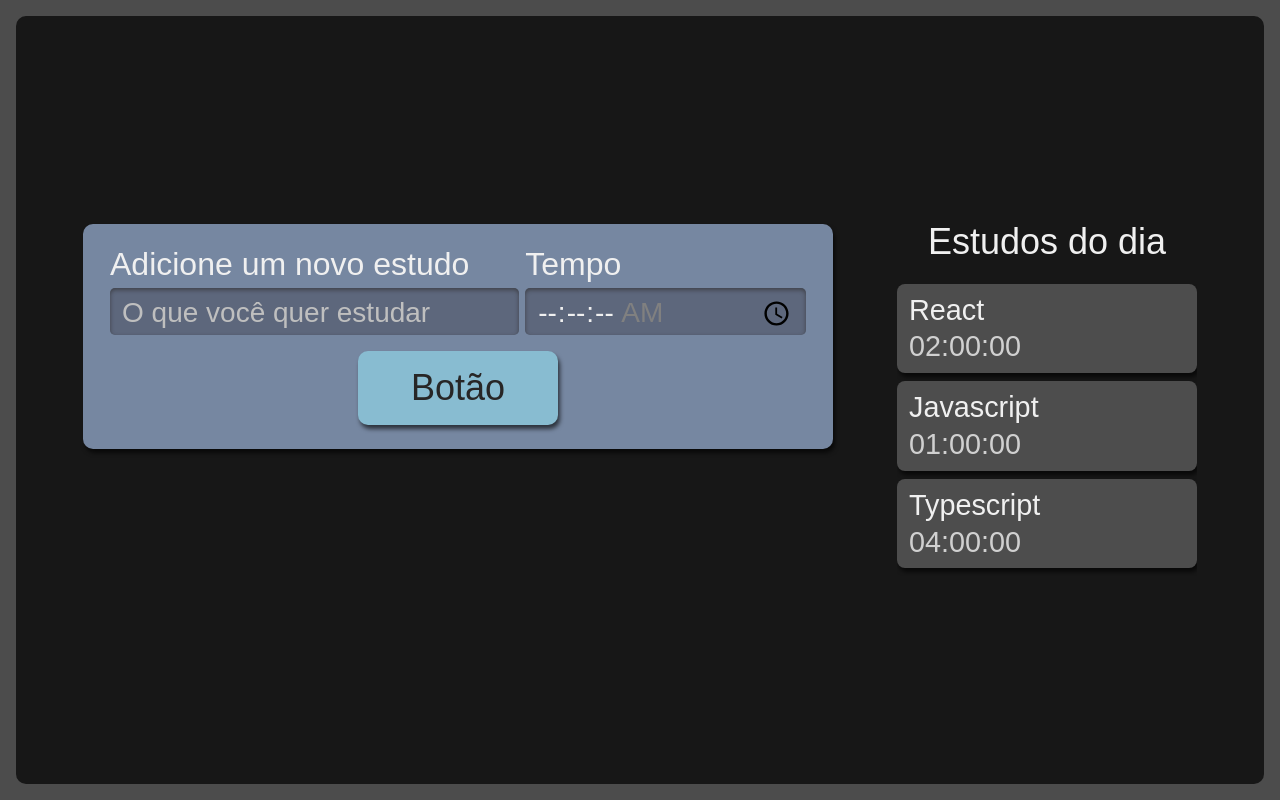
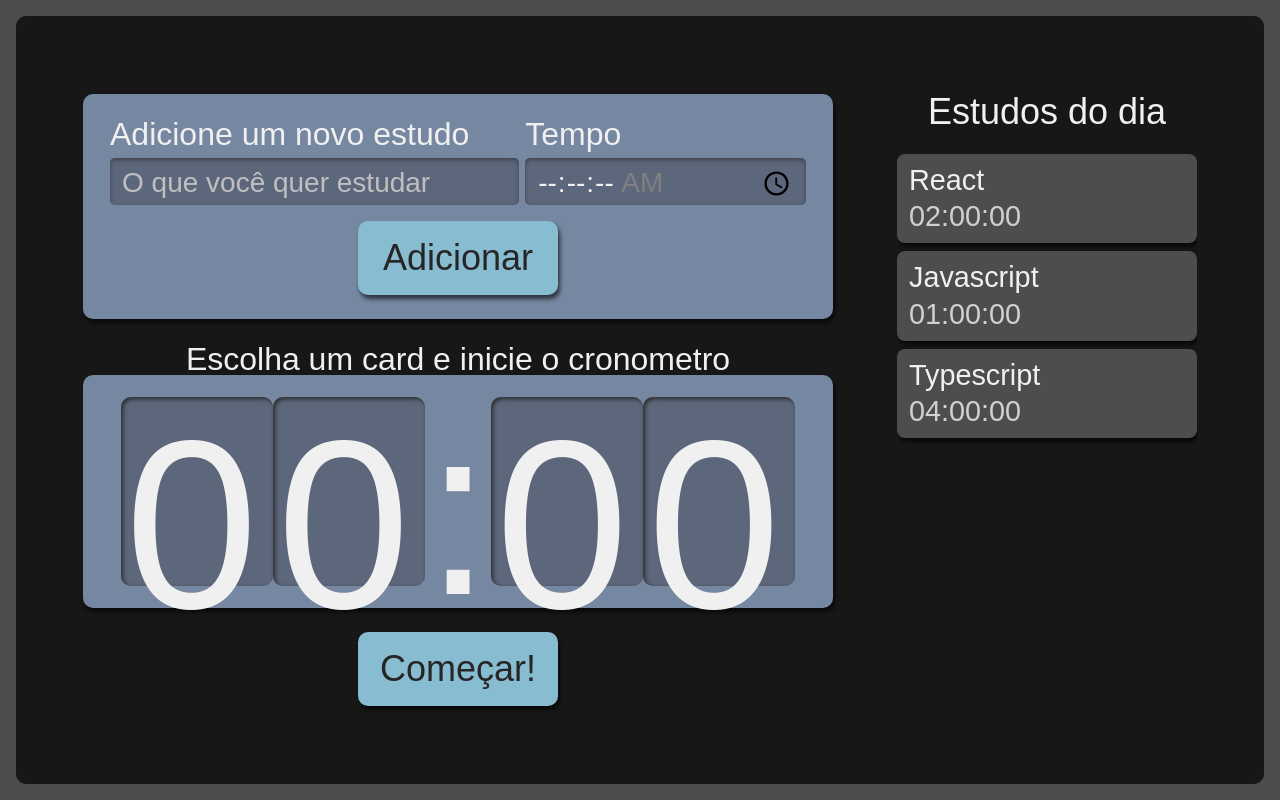
Before and after one commit to EdilsonTarcio/alura-studies, a React (Create React App) app: page / in a window 1280 px wide. Built offline with nearby package versions, Linux system fonts and the light colour scheme.

Commit message:
Adição de Props e cronometro

```diff
--- a/src/components/botao/index.tsx
+++ b/src/components/botao/index.tsx
@@ -2,11 +2,11 @@ import React from "react";
 import style from './botao.module.scss';
 
 
-class Botao extends React.Component {
+class Botao extends React.Component <{children: React.ReactNode}>{
     render() {
         return (
             <button className={style.botao}>
-                Botão
+                {this.props.children }
             </button>
         )
     }
--- /dev/null
+++ b/src/components/cronometro/Cronometro.module.scss
@@ -0,0 +1,59 @@
+.cronometro {
+    display: flex;
+    flex-direction: column;
+    align-items: center;
+    grid-area: cronometro;
+
+    .relogioWrapper {
+      align-items: center;
+      background-color: #7687A1;
+      border-radius: 10px;
+      box-shadow: 2px 4px 4px #0000009F;
+      box-sizing: border-box;
+      display: flex;
+      font-size: 5rem;
+      justify-content: center;
+      margin-bottom: 24px;
+      padding: 16px 12px;
+      width: 100%;
+    }
+
+    .titulo {
+      font-size: 2rem;
+    }
+
+    button {
+      background-color: #88bcd1;
+      border-radius: 10px;
+      box-shadow: 2px 4px 4px #0000009F;
+      color: #272626;
+      cursor: pointer;
+      font-size: 1.25rem;
+      padding: 16px;
+      width: 150px;
+
+      &:active {
+        background-color: #7CA6B7;
+        box-shadow: 2px 2px 4px #0000009F inset;
+        cursor: auto;
+      }
+    }
+
+    @media screen and (min-width:1280px) {
+
+      .relogioWrapper{
+        font-size: 15rem;
+      }
+
+      p {
+        font-size: 2rem;
+      }
+
+      button {
+        grid-column-start: span 2;
+        justify-self: center;
+        width: 200px;
+        font-size: 2.25rem;
+      }
+    }
+  }
--- /dev/null
+++ b/src/components/cronometro/index.tsx
@@ -0,0 +1,17 @@
+import Botao from "../botao";
+import Relogio from "./relogio";
+import style from './Cronometro.module.scss';
+
+export default function Cronometro(){
+    return(
+        <div className={style.cronometro}>
+            <p className={style.titulo}>Escolha um card e inicie o cronometro</p>
+            <div className={style.relogioWrapper}>
+                <Relogio />
+            </div>
+            <Botao>
+                Começar!
+            </Botao>
+        </div>
+    )
+}
--- /dev/null
+++ b/src/components/cronometro/relogio/Relogio.module.scss
@@ -0,0 +1,21 @@
+.relogioNumero {
+    background-color: #5D677C;
+    box-shadow: 2px 2px 4px #2B2B2B inset;
+    height: 3.6rem;
+    width: 3rem;
+    padding: 8px 4px;
+    border-radius: 10px;
+
+    @media screen and (min-width:1280px) {
+      height: 10.8rem;
+      width: 9rem;
+    }
+  }
+
+  .relogioDivisao {
+    height: 4.2rem;
+
+    @media screen and (min-width:1280px) {
+      height: 12.6rem;
+    }
+  }
--- /dev/null
+++ b/src/components/cronometro/relogio/index.tsx
@@ -0,0 +1,14 @@
+import React from "react"
+import style from './Relogio.module.scss';
+
+export default function Relogio(){
+    return(
+        <React.Fragment>
+        <span className={style.relogioNumero}>0</span>
+        <span className={style.relogioNumero}>0</span>
+        <span className={style.relogioDivisao}>:</span>
+        <span className={style.relogioNumero}>0</span>
+        <span className={style.relogioNumero}>0</span>
+        </React.Fragment>
+    )
+}
--- a/src/components/formulario/index.tsx
+++ b/src/components/formulario/index.tsx
@@ -32,7 +32,9 @@ class Formulario extends React.Component {
                         required
                     />
                 </div>
-                <Botao />
+                <Botao>
+                    Adicionar
+                </Botao>
             </form>
         )
     }
--- a/src/components/lista/index.tsx
+++ b/src/components/lista/index.tsx
@@ -1,7 +1,7 @@
-import React from "react";
 import style from './lista.module.scss';
+import Item from './item';
 
-function Lista() {
+export default function Lista() {
     const tarefas = [{
         tarefa: 'React',
         tempo: '02:00:00'
@@ -17,14 +17,12 @@ function Lista() {
             <h2> Estudos do dia </h2>
             <ul>
                 {tarefas.map((item, index) => (
-                    <li key={index} className={style.item}>
-                        <h3>{item.tarefa}</h3>
-                        <span>{item.tempo}</span>
-                    </li>
+                    <Item
+                        key={index}
+                        {...item}
+                    />
                 ))}
             </ul>
         </aside>
     )
 }
-
-export default Lista;
--- /dev/null
+++ b/src/components/lista/item/index.tsx
@@ -0,0 +1,11 @@
+import style from '../lista.module.scss'
+
+export default function Item({tarefa, tempo}: {tarefa: string, tempo: string}) {
+    //desestruturação de props
+    return(
+        <li className={style.item}>
+            <h3>{tarefa}</h3>
+            <span>{tempo}</span>
+        </li>
+    )
+}
--- a/src/pages/App.tsx
+++ b/src/pages/App.tsx
@@ -2,12 +2,14 @@ import React from 'react';
 import Formulario from '../components/formulario';
 import Lista from '../components/lista';
 import style from './App.module.scss';
+import Cronometro from '../components/cronometro';
 
 function App() {
   return (
     <div className={style.AppStyle}>
       <Formulario/>
       <Lista/>
+      <Cronometro/>
     </div>
   );
 }
```
